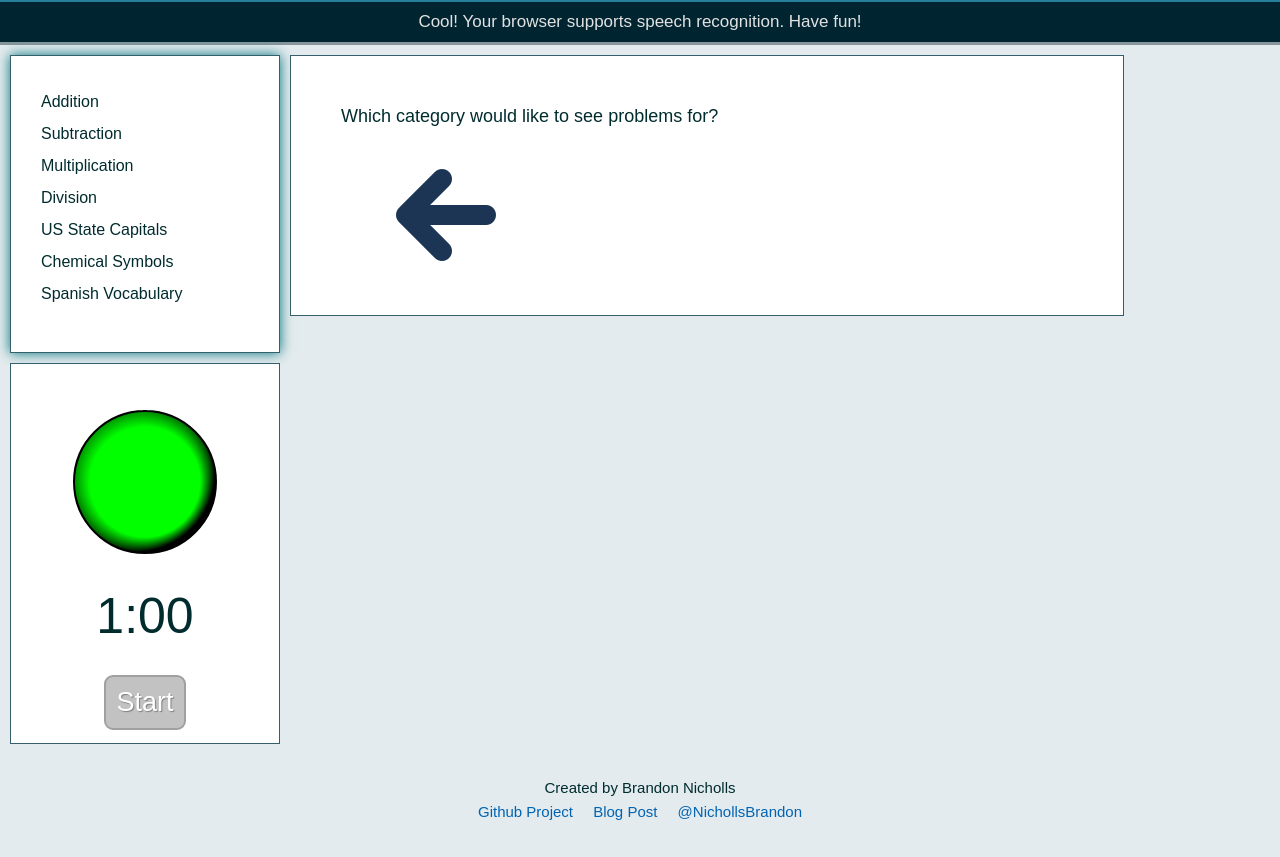
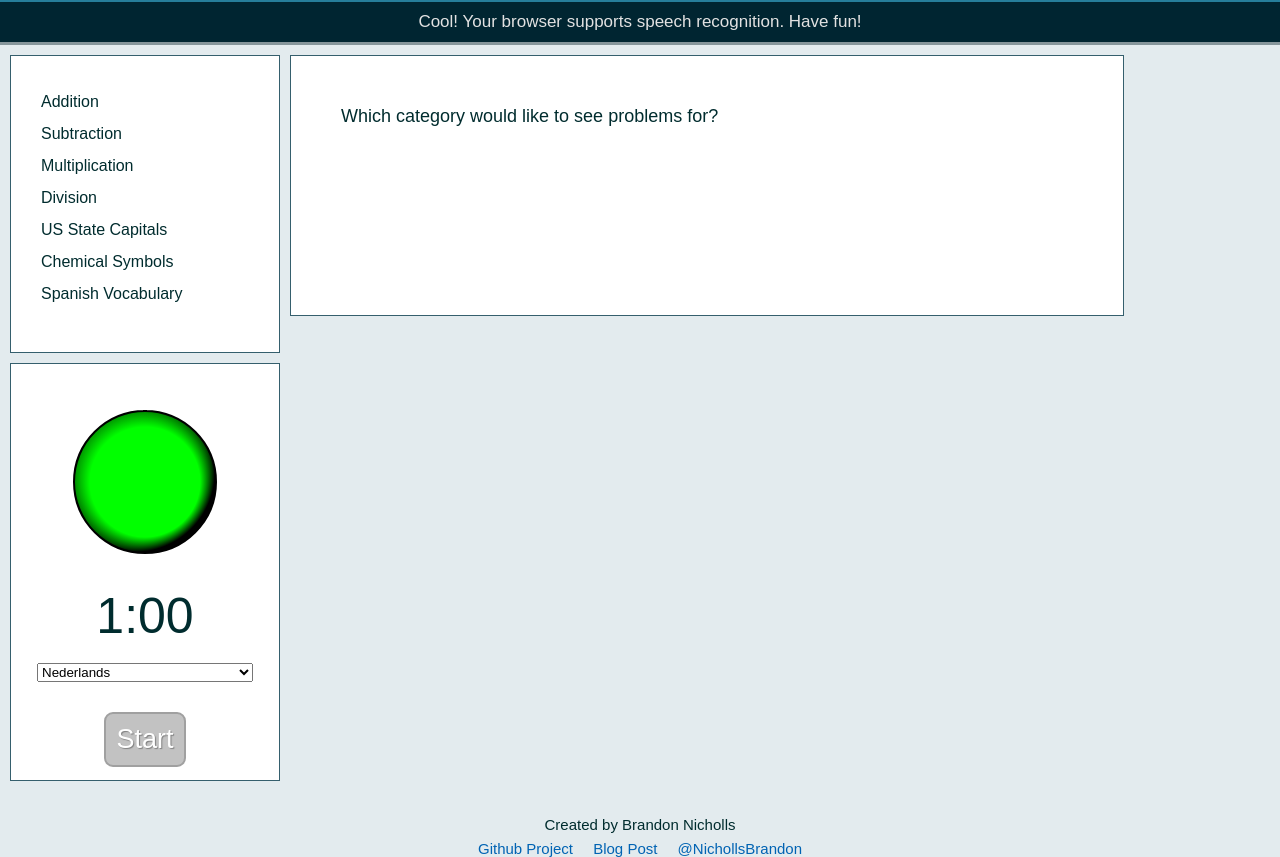
Before and after one commit to wijnandb/technisch-lezen, a plain HTML site: page index.html in a window 1280 px wide. Before the commit the page ends 820 px from the top, so only its background shows below. Drawn offline with Linux system fonts and the light colour scheme.

Commit message:
language selection

```diff
--- a/index.html
+++ b/index.html
@@ -17,7 +17,66 @@
 				<div class="component">
 					<canvas id="cnvTimer" width="150" height="150"></canvas>
 					<div class="timeRemaining">1:00</div>
-
+					<select class="languageSelector">
+						<option value="af-ZA">Afrikaans</option>
+						<option value="id-ID">Bahasa Indonesia</option>
+						<option value="ms-MY">Bahasa Melayu</option>
+						<option value="ca-ES">Català</option>
+						<option value="cs-CZ">Čeština</option>
+						<option value="de-DE">Deutsch</option>
+						<option value="en-AU">English - Australia</option>
+						<option value="en-CA">English - Canada</option>
+						<option value="en-IN">English - India</option>
+						<option value="en-NZ">English - New Zealand</option>
+						<option value="en-ZA">English - South Africa</option>
+						<option value="en-GB">English - United Kingdom</option>
+						<option value="en-US">English - United States</option>
+						<option value="es-AR">Español - Argentina</option>
+						<option value="es-BO">Español - Bolivia</option>
+						<option value="es-CL">Español - Chile</option>
+						<option value="es-CO">Español - Colombia</option>
+						<option value="es-CR">Español - Costa Rica</option>
+						<option value="es-EC">Español - Ecuador</option>
+						<option value="es-SV">Español - El Salvador</option>
+						<option value="es-ES">Español - España</option>
+						<option value="es-US">Español - Estados Unidos</option>
+						<option value="es-GT">Español - Guatemala</option>
+						<option value="es-HN">Español - Honduras</option>
+						<option value="es-MX">Español - México</option>
+						<option value="es-NI">Español - Nicaragua</option>
+						<option value="es-PA">Español - Panamá</option>
+						<option value="es-PY">Español - Paraguay</option>
+						<option value="es-PE">Español - Perú</option>
+						<option value="es-PR">Español - Puerto Rico</option>
+						<option value="es-DO">Español - República Dominicana</option>
+						<option value="es-UY">Español - Uruguay</option>
+						<option value="es-VE">Español - Venezuela</option>
+						<option value="eu-ES">Euskara</option>
+						<option value="fr-FR">Français</option>
+						<option value="gl-ES">Galego</option>
+						<option value="hr_HR">Hrvatski</option>
+						<option value="zu-ZA">IsiZulu</option>
+						<option value="is-IS">Íslenska</option>
+						<option value="it-IT">Italiano - Italia</option>
+						<option value="it-CH">Italiano - Svizzera</option>
+						<option value="hu-HU">Magyar</option>
+						<option value="nl-NL">Nederlands</option>
+						<option value="nb-NO">Norsk bokmål</option>
+						<option value="pl-PL">Polski</option>
+						<option value="pt-BR">Português - Brasil</option>
+						<option value="pt-PT">Português - Portugal</option>
+						<option value="ro-RO">Română</option>
+						<option value="sk-SK">Slovenčina</option>
+						<option value="fi-FI">Suomi</option>
+						<option value="sv-SE">Svenska</option>
+						<option value="tr-TR">Türkçe</option>
+						<option value="bg-BG">български</option>
+						<option value="ru-RU">Pусский</option>
+						<option value="sr-RS">Српски</option>
+						<option value="ko-KR">한국어</option>
+						<option value="ja-JP">日本語</option>
+						<option value="la">Lingua latīna</option>
+					</select>
 					<div class="controls">
 						<button title="Please select a category" class="startButton disabled">Start</button>
 					</div>
@@ -47,9 +106,9 @@
 					<div class="problem"></div>
 				</div>
 				<div class="iHeard component hidden">
-					<span class="iHeardLabel">Ik verstond:</span> <span id="iHeardText"></span>
+					<span class="iHeardLabel">I think I heard you say:</span> <span id="iHeardText"></span>
 					<div class="skipHint">
-						Als je vast zit, zeg je "Skip"...
+						If you get stuck, say "skip"...
 					</div>
 				</div>
 			</span>
```
